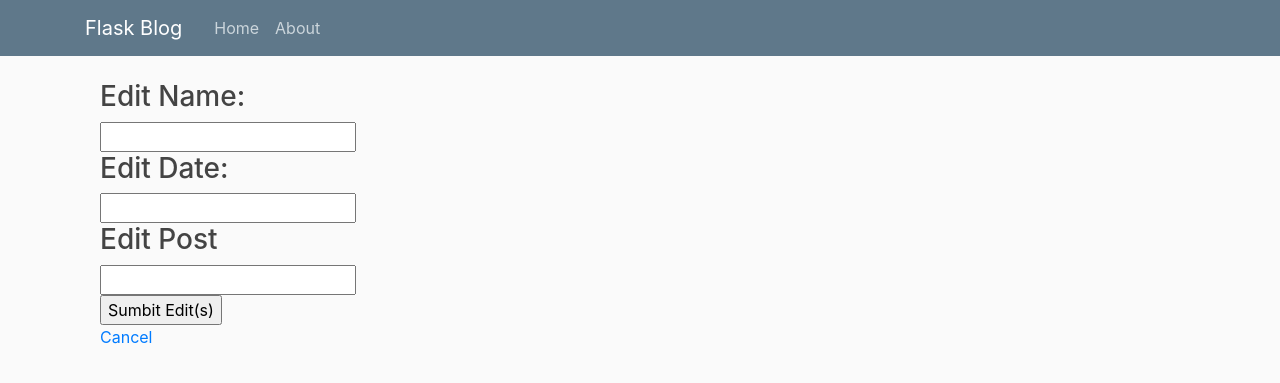
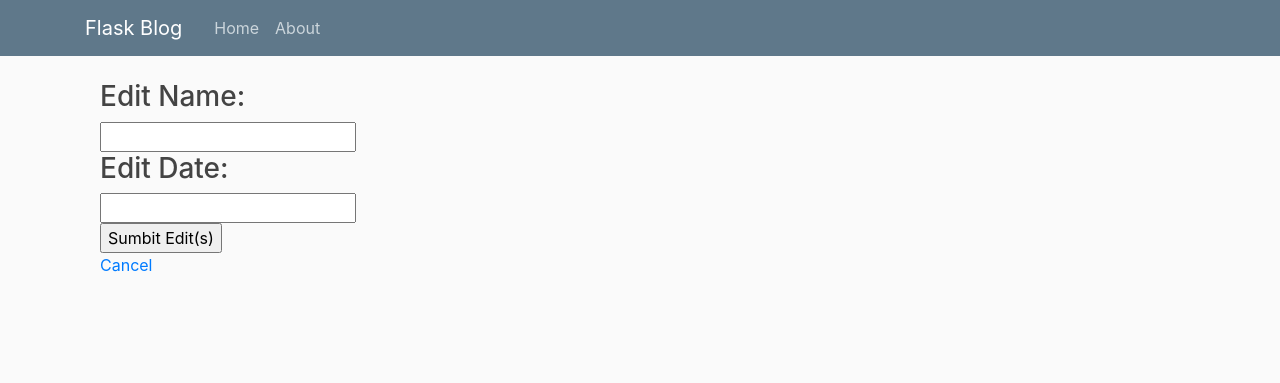
Before and after one commit to KabsaA/finalProj, a Flask app: template templates/post_edit.html in a window 1280 px wide. Shown: the top 383 px of the page. Run offline with Flask 2, Linux system fonts and the light colour scheme; the template is opened without the code that fills it, so the values that code supplies are empty; some libraries are stand-ins or nearby versions.

Commit message:
adding show

```diff
--- a/templates/partials/form.html
+++ b/templates/partials/form.html
@@ -9,9 +9,6 @@
     <h3>Edit Date:</h3>
     <input type='text' name='lastname' placeholder="">
 
-    <h3>Edit Post</h3>
-    <input type='text' name='address' placeholder="">
-
 
     <input type='submit' value='Sumbit Edit(s)'>
 </form>
```
